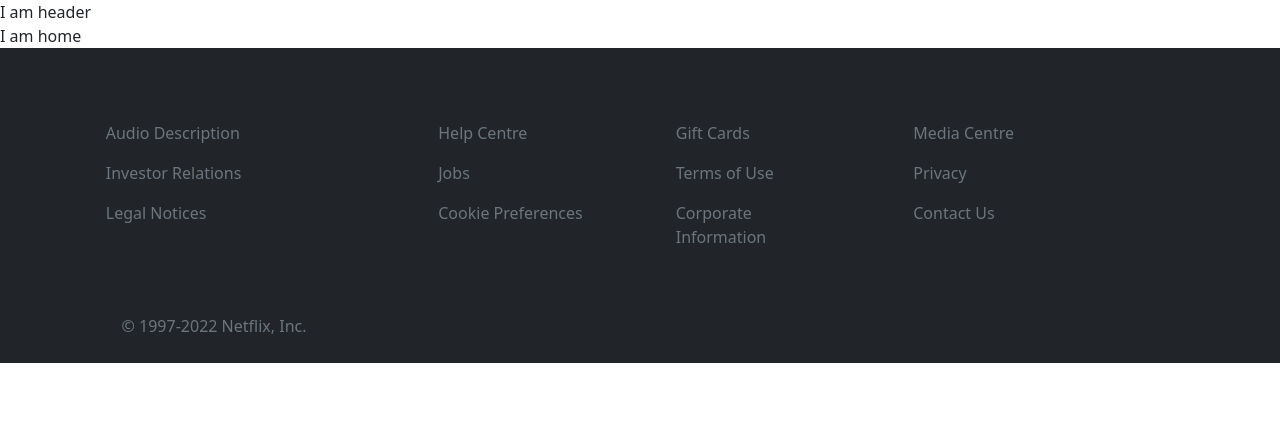
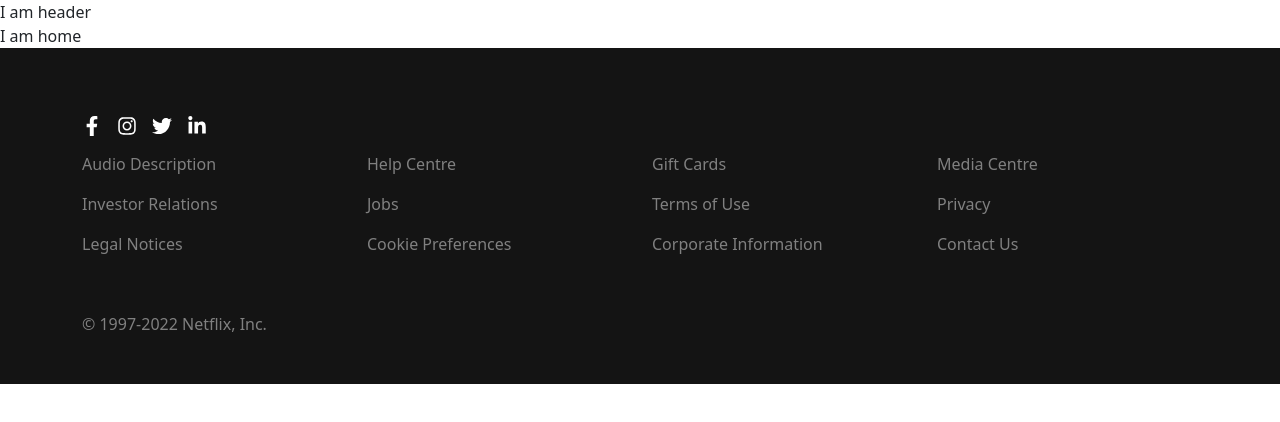
Before and after one commit to tandrima29/Netflix-Clone, a React app: page / in a window 1280 px wide. Built offline with nearby package versions, Linux system fonts and the light colour scheme.

Commit message:
added package react-icons

```diff
--- a/package.json
+++ b/package.json
@@ -10,6 +10,7 @@
     "bootstrap": "^5.2.0",
     "react": "^18.2.0",
     "react-dom": "^18.2.0",
+    "react-icons": "^4.4.0",
     "react-router-dom": "^6.3.0",
     "react-scripts": "5.0.1",
     "web-vitals": "^2.1.4"
--- a/src/layout/Footer.js
+++ b/src/layout/Footer.js
@@ -1,90 +1,79 @@
 import "./styles.css";
+import { FaFacebookF } from "react-icons/fa";
+import { FaInstagram } from "react-icons/fa";
+import { FaTwitter } from "react-icons/fa";
+import { FaLinkedinIn } from "react-icons/fa";
 
 export default function Footer() {
   return (
-    <footer>
-      <div class="text-secondary bg-dark footer-backpadding">
-        <div class="container text-center text-md-start mt-5">
-          {/* <!-- Grid row  */}
-          <div class="row mt-3">
-            {/* Grid column --> */}
-            <div class="col-md-3 col-lg-4 col-xl-3 mx-auto mb-4">
-              {/* Content --> */}
+    <footer className="p-5">
+      <div className="container">
+        <div className="row mt-3">
+          <div className="col-12">
+            <FaFacebookF className="footer-icon" size={"20px"} />
+            <FaInstagram className="footer-icon" size={"20px"} />
+            <FaTwitter className="footer-icon" size={"20px"} />
+            <FaLinkedinIn className="footer-icon" size={"20px"} />
+          </div>
+        </div>
+        <div className="row mt-3">
+          <div className="col-md-3  col-sm-6 mb-4">
             <p>
-                <span class="cursor">Audio Description</span>
+              <span className="cursor">Audio Description</span>
             </p>
             <p>
-                <span class=" cursor">Investor Relations</span>
+              <span className=" cursor">Investor Relations</span>
             </p>
             <p>
-                <span class=" cursor">Legal Notices</span>
+              <span className=" cursor">Legal Notices</span>
             </p>
           </div>
-            {/* Grid column --> */}
 
-            {/* Grid column --> */}
-            <div class="col-md-2 col-lg-2 col-xl-2 mx-auto mb-4">
-              {/* Links --> */}
-
+          <div className="col-md-3 col-sm-6 mb-4">
             <p>
               <span
-                  class="
+                className="
                 cursor"
               >
                 Help Centre
               </span>
             </p>
             <p>
-                <span class="cursor">Jobs</span>
+              <span className="cursor">Jobs</span>
             </p>
             <p>
-                <span class=" cursor">Cookie Preferences</span>
+              <span className=" cursor">Cookie Preferences</span>
             </p>
           </div>
-            {/* Grid column --> */}
 
-            {/* Grid column --> */}
-            <div class="col-md-3 col-lg-2 col-xl-2 mx-auto mb-4">
-              {/* Links --> */}
-
+          <div className="col-md-3 col-sm-6 mb-4">
             <p>
-                <span class="cursor">Gift Cards</span>
+              <span className="cursor">Gift Cards</span>
             </p>
             <p>
-                <span class="cursor">Terms of Use</span>
+              <span className="cursor">Terms of Use</span>
             </p>
             <p>
-                <span class=" cursor">Corporate Information</span>
+              <span className=" cursor">Corporate Information</span>
             </p>
           </div>
-            {/* Grid column --> */}
 
-            {/* Grid column --> */}
-            <div class="col-md-4 col-lg-3 col-xl-3 mx-auto mb-md-0 mb-4 ">
-              {/* Links --> */}
-
+          <div className="col-md-3 col-sm-6  mb-4 ">
             <p>
-                <span class=" cursor">Media Centre</span>
+              <span className=" cursor">Media Centre</span>
             </p>
             <p>
-                <span class=" cursor">Privacy</span>
+              <span className=" cursor">Privacy</span>
             </p>
             <p>
-                <span class="cursor">Contact Us</span>
+              <span className="cursor">Contact Us</span>
             </p>
           </div>
-            {/* Grid column --> */}
         </div>
-          {/* Grid row --> */}
+        <div className="row mt-3">
+          <div classNameName="col-12">© 1997-2022 Netflix, Inc.</div>
         </div>
       </div>
-      {/* Section: Links  --> */}
-
-      {/* Copyright --> */}
-      <div class="text-secondary bg-dark copy-right">
-        © 1997-2022 Netflix, Inc.
-      </div>
-      {/* {/* Copyright  */}
     </footer>
   );
 }
--- a/src/layout/styles.css
+++ b/src/layout/styles.css
@@ -4,10 +4,13 @@
 .cursor {
   cursor: pointer;
 }
-.footer-backpadding {
-  padding: 25px;
+
+footer {
+  color: grey;
+  background-color: #141414;
 }
-.copy-right {
-  padding-bottom: 25px;
-  padding-left: 9.5%;
+.footer-icon {
+  color: white;
+  margin-right: 15px;
+  cursor: pointer;
 }
```
Lines whose indentation alone changed are shown as unchanged.
